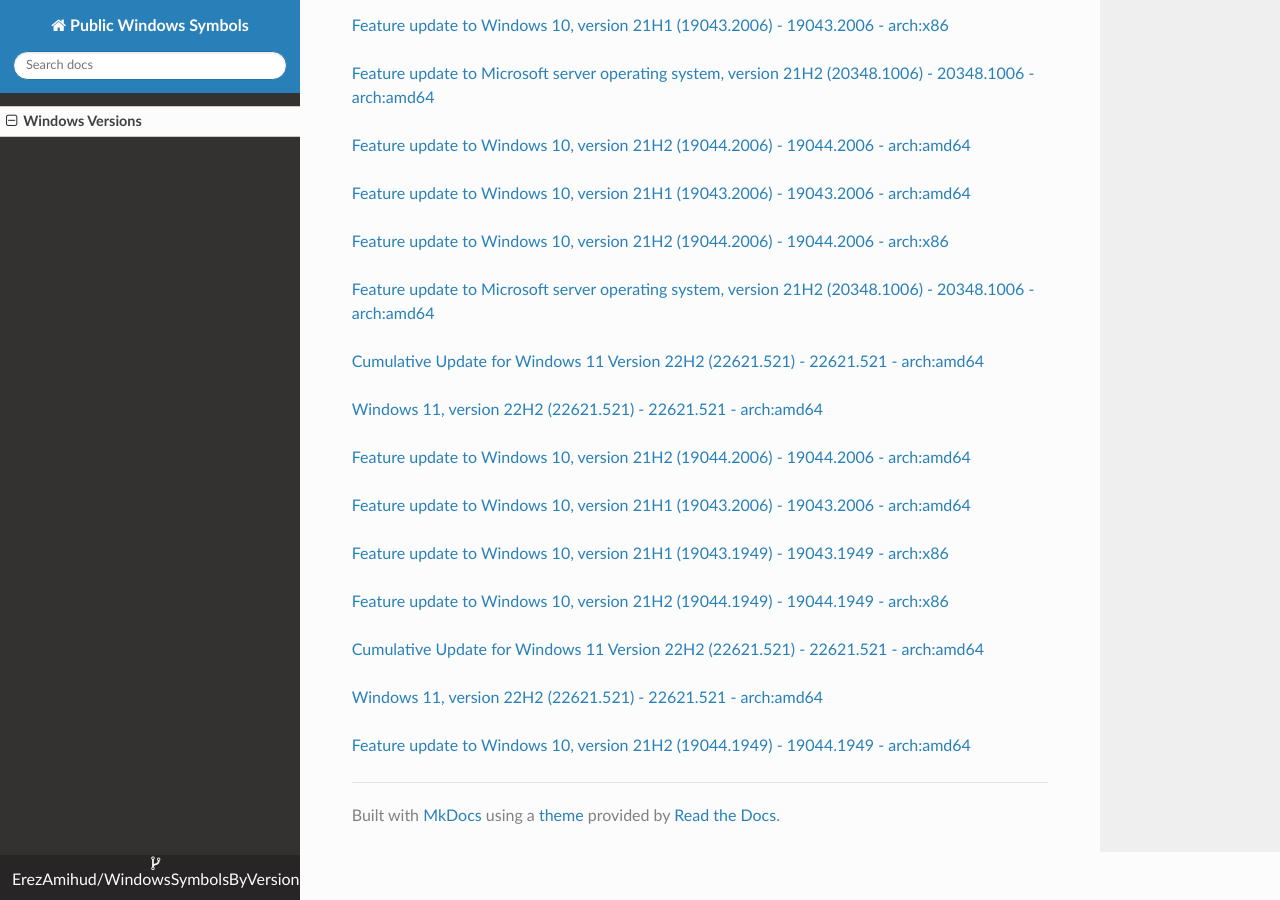
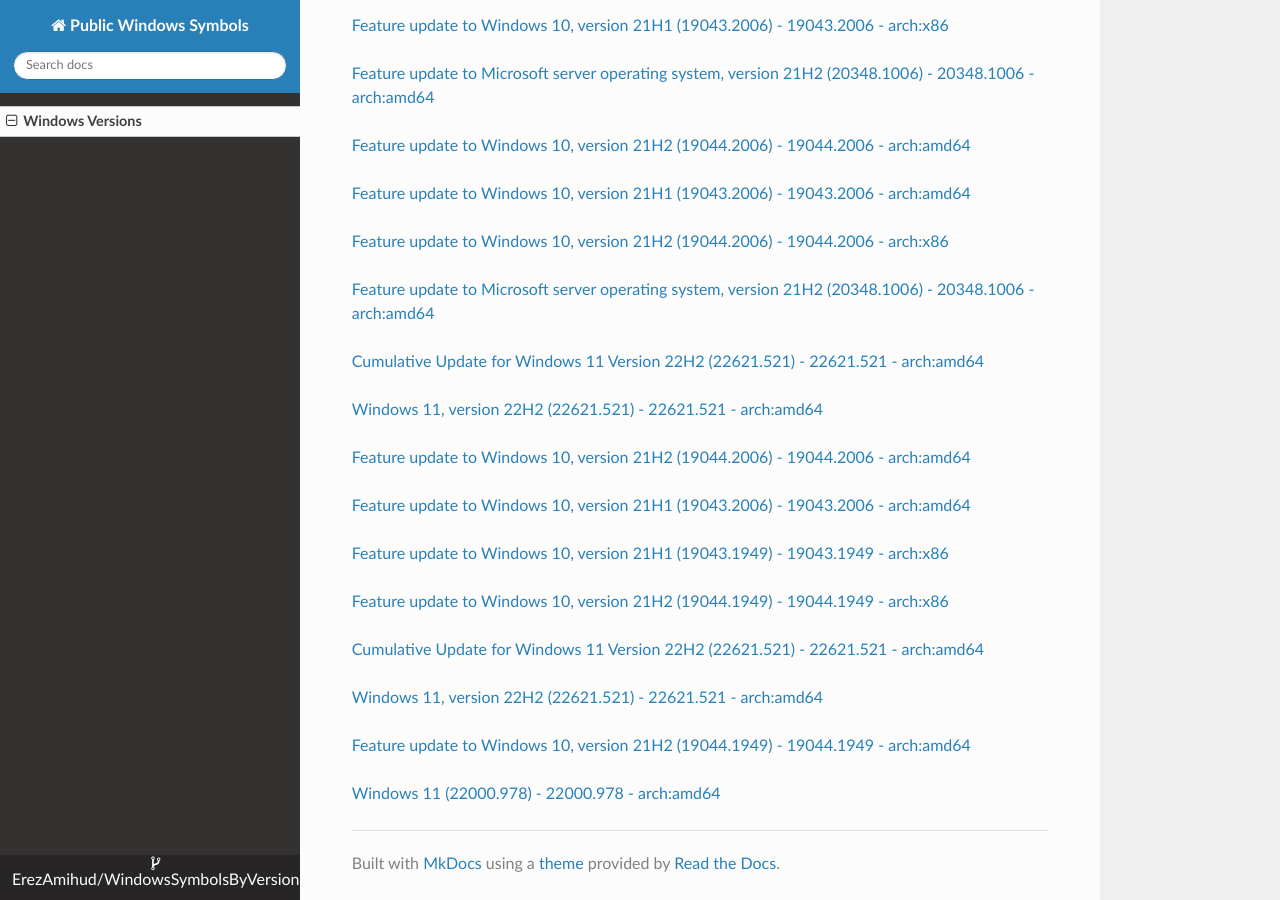
Before and after one commit to ErezAmihud/WindowsSymbolsByVersion, an MkDocs documentation site: the page built from docs/index.md, in a window 1280 px wide and 900 px high, scrolled down 53429 px. Built offline with MkDocs 1.6.1, drawn with Linux system fonts in a browser that asks for light colours; nearby versions of some CDN libraries.

Commit message:
Automated commit, add manifest for 8ee57f7e-dd57-44fb-a623-6502efb0cf18

```diff
--- a/docs/index.md
+++ b/docs/index.md
@@ -3160,3 +3160,6 @@
 
 
 [Feature update to Windows 10, version 21H2 (19044.1949) - 19044.1949 - arch:amd64](https://github.com/ErezAmihud/WindowsSymbolsByVersion/blob/main/manifests/89db66ac-6e28-41e7-8d7a-0dc8c9bf56a4.manifest)
+
+
+[Windows 11 (22000.978) - 22000.978 - arch:amd64](https://github.com/ErezAmihud/WindowsSymbolsByVersion/blob/main/manifests/8ee57f7e-dd57-44fb-a623-6502efb0cf18.manifest)
```
Also changed, not shown: process_builds.json (+1 -1 lines), 1 other file.
